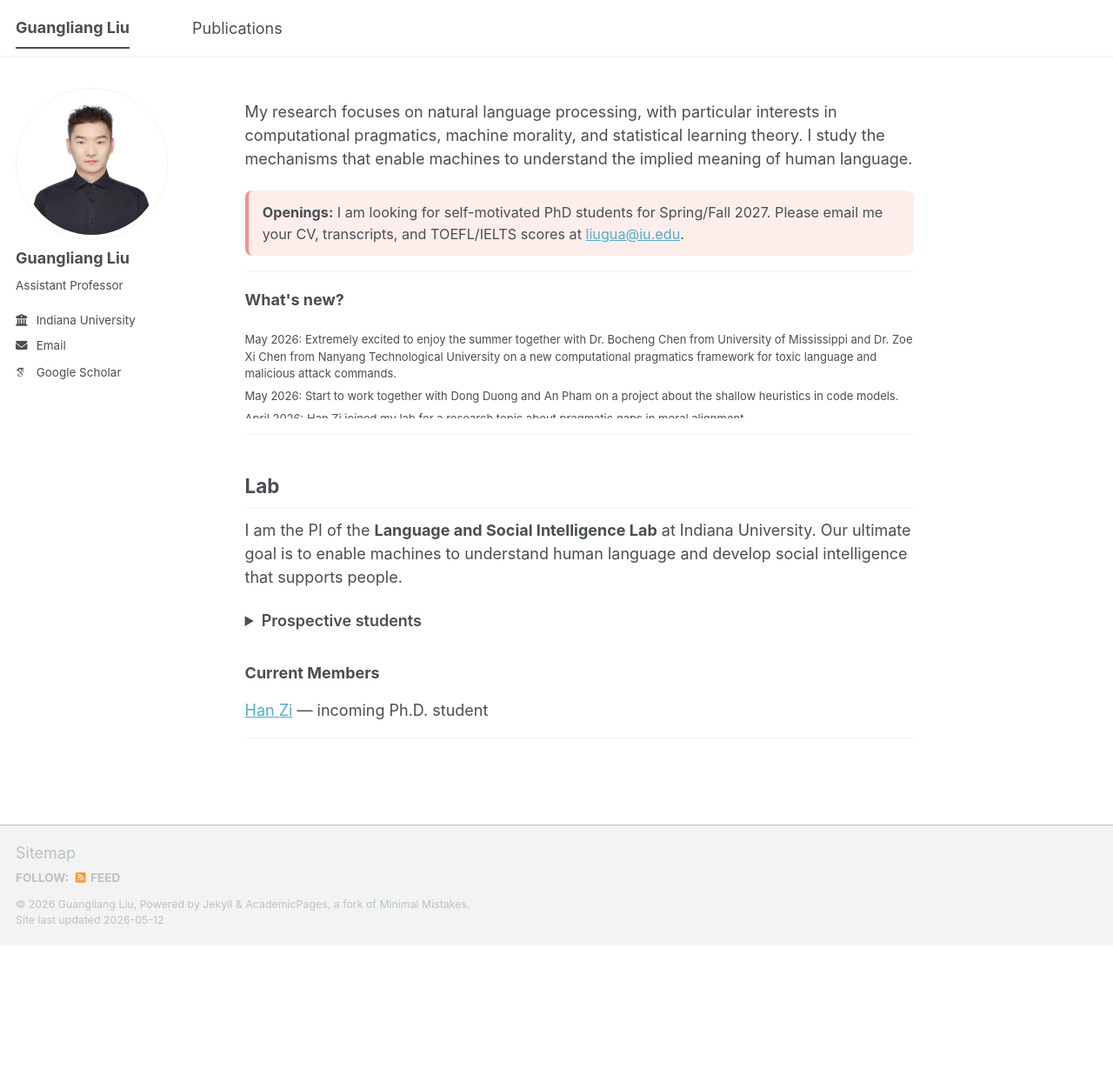
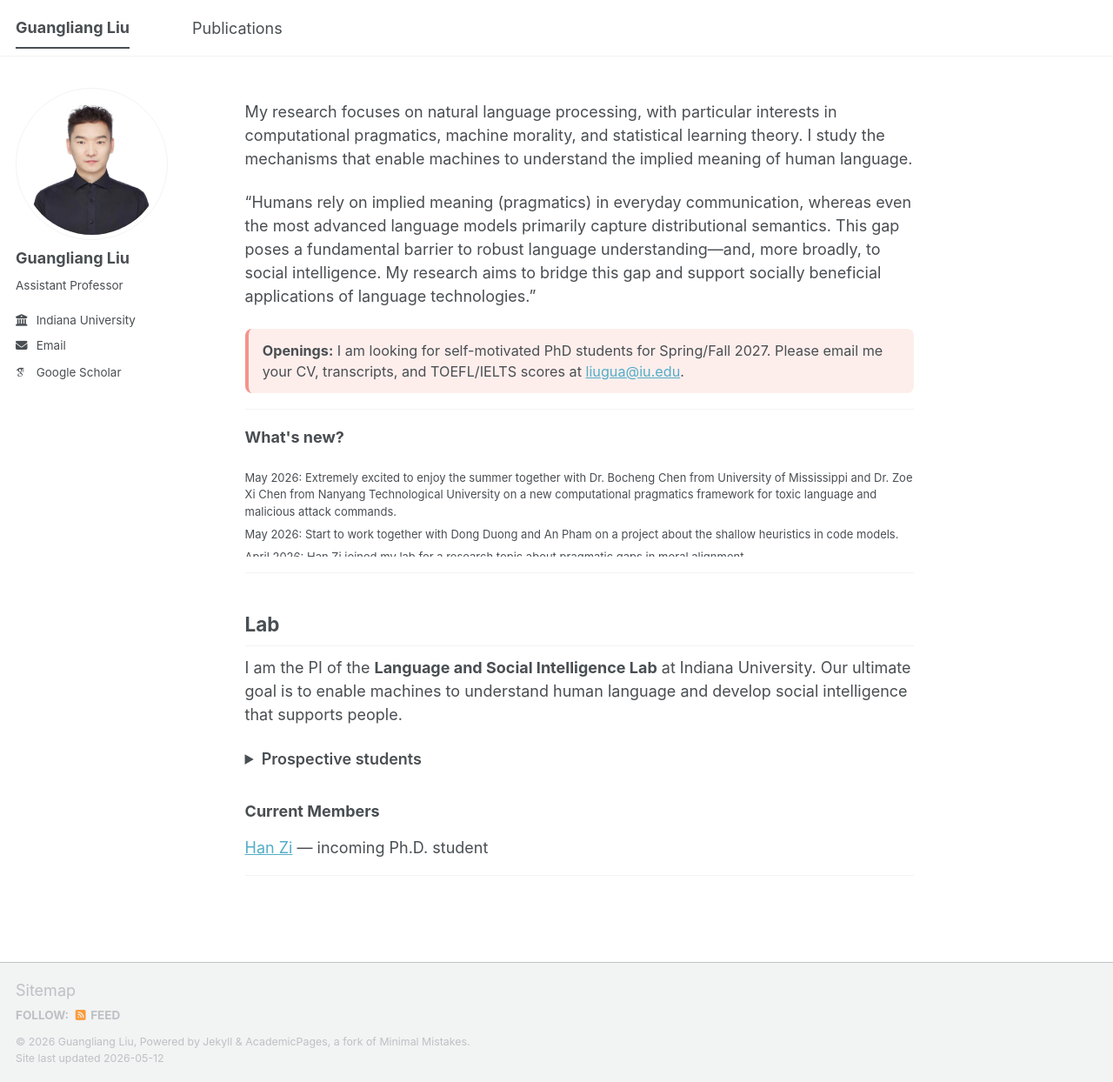
Before and after one commit to guangliang-nlp/guangliang-nlp.github.io, a Jekyll site: the page built from about.md, in a window 1280 px wide and 1244 px high. Shown: the whole window at 87% size. Built offline with Jekyll 4.4.1, drawn with Linux system fonts in a browser that asks for light colours; some web fonts are replaced; a script bundle is joined from its source files by our own code; library files that are not in the unit come from our copies.

Commit message:
Update about.md

```diff
--- a/about.md
+++ b/about.md
@@ -8,6 +8,8 @@
 ---
 
 My research focuses on natural language processing, with particular interests in computational pragmatics, machine morality, and statistical learning theory. I study the mechanisms that enable machines to understand the implied meaning of human language.
+
+“Humans rely on implied meaning (pragmatics) in everyday communication, whereas even the most advanced language models primarily capture distributional semantics. This gap poses a fundamental barrier to robust language understanding—and, more broadly, to social intelligence. My research aims to bridge this gap and support socially beneficial applications of language technologies.”
 
 <p style="
   font-size:0.9em;
```
